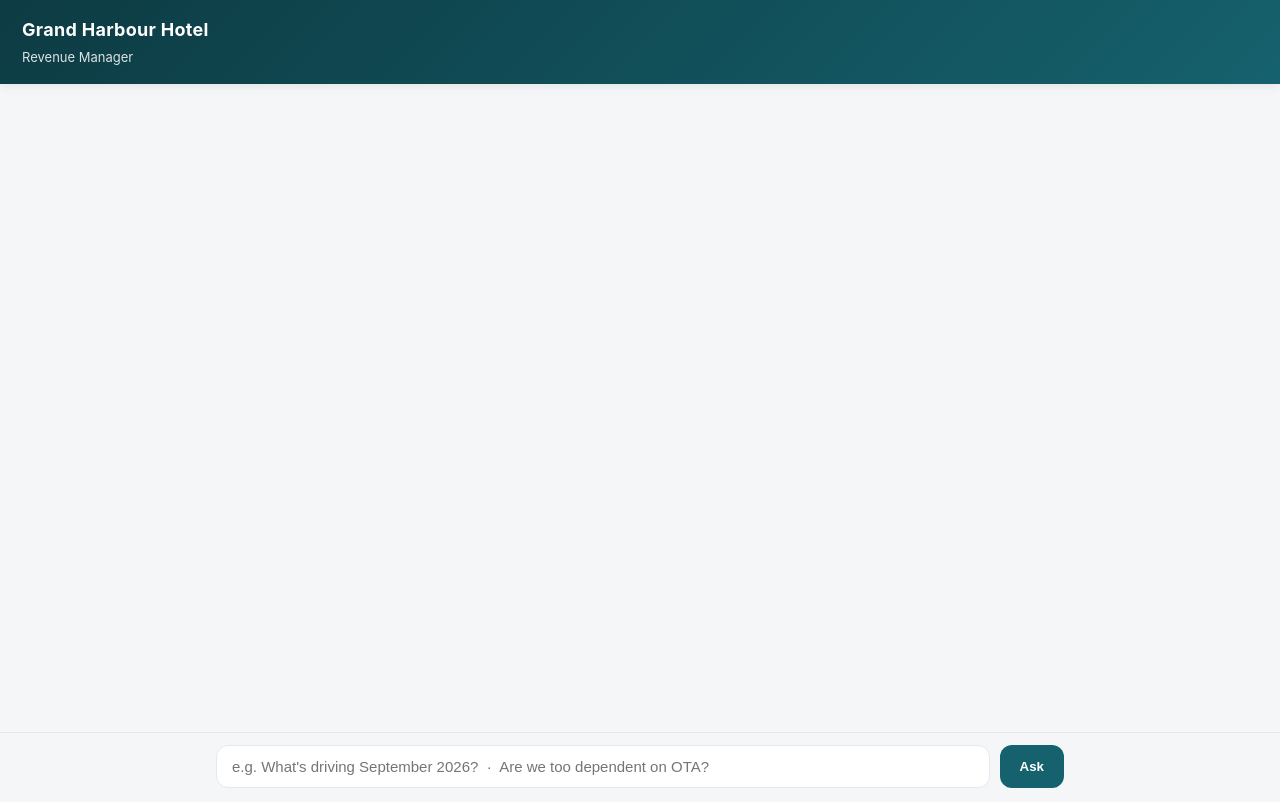
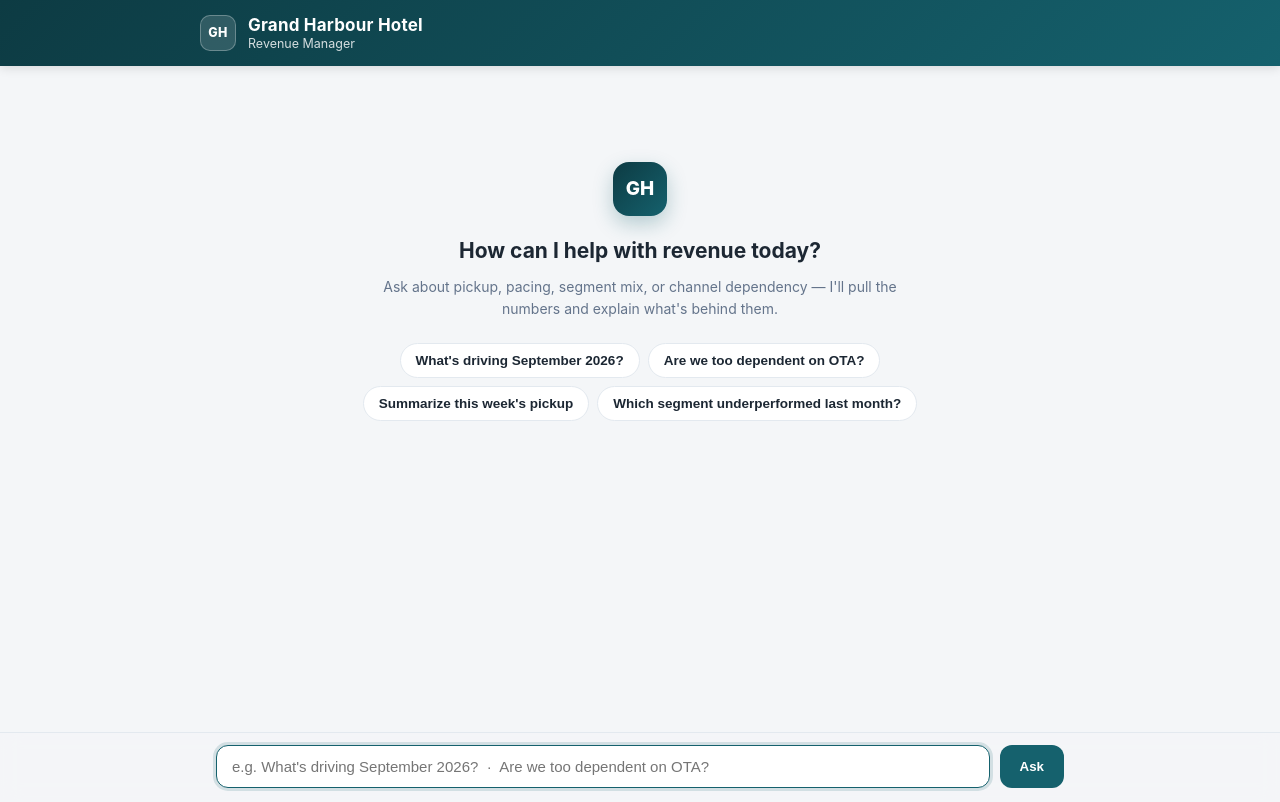
Before and after one commit to Adityakapse/revenue-manager-agent, a plain HTML site: page agent/index.html in a window 1280 px wide. Drawn offline with Linux system fonts and the light colour scheme.

Commit message:
improvment

```diff
--- a/agent/index.html
+++ b/agent/index.html
@@ -1,66 +1,124 @@
 <!doctype html><html lang="en"><head><meta charset="utf-8">
 <meta name="viewport" content="width=device-width, initial-scale=1">
 <title>Grand Harbour Hotel — Revenue Manager</title>
+<link rel="icon" href="data:,">
 <style>
  :root{--bg:#f4f6f8;--card:#fff;--ink:#1c2733;--muted:#64748b;--accent:#15616d;--accent2:#0d3b43;
-       --line:#e3e9ef;--user:#15616d;--gold:#b8893a}
+       --line:#e3e9ef;--user:#15616d;--gold:#b8893a;--activity:#eef3f6}
+ @media (prefers-color-scheme:dark){
+   :root{--bg:#0f171e;--card:#182430;--ink:#e7edf3;--muted:#8ea0b3;--accent:#2f95a6;--accent2:#123138;
+         --line:#26333f;--user:#2f95a6;--gold:#d1a256;--activity:#1b2731}
+ }
  *{box-sizing:border-box}
  body{margin:0;font:15px/1.6 -apple-system,BlinkMacSystemFont,"Segoe UI",Roboto,sans-serif;
       background:var(--bg);color:var(--ink)}
- header{background:linear-gradient(135deg,#0d3b43,#15616d);color:#fff;padding:16px 22px;
-        position:sticky;top:0;z-index:5;box-shadow:0 2px 10px rgba(0,0,0,.08)}
- header .h{font-size:18px;font-weight:700;letter-spacing:.3px}
- header .s{font-size:13px;opacity:.85;margin-top:2px}
- #log{max-width:880px;margin:0 auto;padding:24px 16px 130px}
- .row{display:flex;margin:16px 0}
+ ::-webkit-scrollbar{width:9px;height:9px}
+ ::-webkit-scrollbar-thumb{background:var(--line);border-radius:8px}
+ header{background:linear-gradient(135deg,#0d3b43,#15616d);color:#fff;padding:14px 22px;
+        position:sticky;top:0;z-index:5;box-shadow:0 2px 10px rgba(0,0,0,.12)}
+ .brand{display:flex;align-items:center;gap:12px;max-width:880px;margin:0 auto}
+ .mark{width:36px;height:36px;flex:none;border-radius:10px;background:rgba(255,255,255,.14);
+       border:1px solid rgba(255,255,255,.28);display:flex;align-items:center;justify-content:center;
+       font-weight:800;font-size:12.5px;letter-spacing:.4px}
+ .titles{line-height:1.3}
+ .h{font-size:17px;font-weight:700;letter-spacing:.2px}
+ .s{font-size:12.5px;opacity:.82}
+ #log{max-width:880px;margin:0 auto;padding:24px 16px 132px;min-height:calc(100vh - 64px)}
+
+ .welcome{max-width:600px;margin:9vh auto 0;text-align:center;padding:0 16px;animation:fadein .35s ease}
+ .wmark{width:54px;height:54px;margin:0 auto 18px;border-radius:16px;
+       background:linear-gradient(135deg,var(--accent2),var(--accent));color:#fff;
+       display:flex;align-items:center;justify-content:center;font-weight:800;font-size:19px;
+       box-shadow:0 8px 20px rgba(21,97,109,.28)}
+ .welcome h1{margin:0 0 8px;font-size:21px;color:var(--ink)}
+ .welcome p{margin:0 0 22px;color:var(--muted);font-size:14px}
+ .chips{display:flex;flex-wrap:wrap;gap:8px;justify-content:center}
+ .chip{border:1px solid var(--line);background:var(--card);color:var(--ink);cursor:pointer;
+      padding:9px 15px;border-radius:999px;font-size:13.5px;transition:border-color .15s,color .15s,transform .1s}
+ .chip:hover{border-color:var(--accent);color:var(--accent)}
+ .chip:active{transform:scale(.97)}
+
+ .row{display:flex;margin:16px 0;animation:fadein .25s ease}
  .bubble{padding:12px 16px;border-radius:16px;max-width:82%;box-shadow:0 1px 2px rgba(20,40,60,.06);
          white-space:normal;word-wrap:break-word}
  .user{margin-left:auto;background:var(--user);color:#fff;border-bottom-right-radius:5px}
  .bot{background:var(--card);border:1px solid var(--line);border-bottom-left-radius:5px}
- .turn{margin:16px 0}
- .activity{max-width:82%;margin-bottom:8px;background:#eef3f6;border:1px solid var(--line);
+ .turn{margin:16px 0;animation:fadein .25s ease}
+ .activity{max-width:82%;margin-bottom:8px;background:var(--activity);border:1px solid var(--line);
            border-radius:12px;padding:6px 12px;font-size:12.5px;color:var(--muted)}
  .activity summary{cursor:pointer;font-weight:600;color:var(--accent);list-style:none;user-select:none}
  .activity summary::-webkit-details-marker{display:none}
  .activity summary:before{content:"\25B8 ";color:var(--muted)}
  .activity[open] summary:before{content:"\25BE "}
  .step{padding:3px 2px;font-family:ui-monospace,SFMono-Regular,Menlo,monospace}
- .spinner{color:var(--muted);font-style:italic}
- form{position:fixed;bottom:0;left:0;right:0;background:rgba(244,246,248,.94);
-      border-top:1px solid var(--line);backdrop-filter:blur(8px)}
+
+ .spinner{display:inline-flex;gap:4px;align-items:center;padding:2px 0}
+ .spinner i{width:6px;height:6px;border-radius:50%;background:var(--muted);
+           animation:bounce 1.1s infinite ease-in-out both}
+ .spinner i:nth-child(2){animation-delay:.15s}
+ .spinner i:nth-child(3){animation-delay:.3s}
+ @keyframes bounce{0%,80%,100%{transform:scale(.6);opacity:.4}40%{transform:scale(1);opacity:1}}
+ @keyframes fadein{from{opacity:0;transform:translateY(4px)}to{opacity:1;transform:translateY(0)}}
+
+ form{position:fixed;bottom:0;left:0;right:0;background:rgba(244,246,248,.9);
+      border-top:1px solid var(--line);backdrop-filter:blur(10px)}
+ @media (prefers-color-scheme:dark){form{background:rgba(15,23,30,.88)}}
  .bar{max-width:880px;margin:auto;display:flex;gap:10px;padding:12px 16px}
- input{flex:1;padding:12px 15px;border:1px solid var(--line);border-radius:12px;background:#fff;
-        font-size:15px;outline:none}
- input:focus{border-color:var(--accent)}
+ input{flex:1;padding:12px 15px;border:1px solid var(--line);border-radius:12px;background:var(--card);
+        color:var(--ink);font-size:15px;outline:none;transition:box-shadow .15s,border-color .15s}
+ input:focus{border-color:var(--accent);box-shadow:0 0 0 3px rgba(21,97,109,.15)}
  button{padding:12px 20px;border:0;border-radius:12px;background:var(--accent);color:#fff;
-         font-weight:600;cursor:pointer}
+         font-weight:600;cursor:pointer;transition:background .15s,transform .1s}
  button:hover{background:var(--accent2)}
- .approve{margin-top:10px;background:var(--gold);padding:9px 16px}
+ button:active{transform:scale(.97)}
+ .approve{margin-top:10px;background:var(--gold)}
+ .approve:hover{filter:brightness(.92)}
 </style></head><body>
 <header>
-  <div class="h">Grand Harbour Hotel</div>
-  <div class="s">Revenue Manager</div>
+  <div class="brand">
+    <div class="mark">GH</div>
+    <div class="titles">
+      <div class="h">Grand Harbour Hotel</div>
+      <div class="s">Revenue Manager</div>
+    </div>
+  </div>
 </header>
-<div id="log"></div>
+<div id="log">
+  <div id="welcome" class="welcome">
+    <div class="wmark">GH</div>
+    <h1>How can I help with revenue today?</h1>
+    <p>Ask about pickup, pacing, segment mix, or channel dependency — I'll pull the numbers and explain what's behind them.</p>
+    <div class="chips">
+      <button type="button" class="chip">What's driving September 2026?</button>
+      <button type="button" class="chip">Are we too dependent on OTA?</button>
+      <button type="button" class="chip">Summarize this week's pickup</button>
+      <button type="button" class="chip">Which segment underperformed last month?</button>
+    </div>
+  </div>
+</div>
 <form id="f"><div class="bar">
-  <input id="q" autocomplete="off"
+  <input id="q" autocomplete="off" autofocus
    placeholder="e.g. What's driving September 2026?  ·  Are we too dependent on OTA?">
   <button>Ask</button>
 </div></form>
 <script>
 const log=document.getElementById('log'),f=document.getElementById('f'),q=document.getElementById('q');
+let welcome=document.getElementById('welcome');
 const tid='web-'+Math.random().toString(36).slice(2);
 function esc(s){return (s||'').replace(/&/g,'&amp;').replace(/</g,'&lt;').replace(/>/g,'&gt;');}
 function md(t){return esc(t).replace(/\*\*([^*]+)\*\*/g,'<b>$1</b>').replace(/\n/g,'<br>');}
 function scroll(){window.scrollTo(0,document.body.scrollHeight);}
 function bubble(cls,html){const d=document.createElement('div');d.className='bubble '+cls;d.innerHTML=html;return d;}
-function userRow(m){const r=document.createElement('div');r.className='row';r.appendChild(bubble('user',esc(m)));log.appendChild(r);}
+function userRow(m){
+  if(welcome){welcome.remove();welcome=null;}
+  const r=document.createElement('div');r.className='row';r.appendChild(bubble('user',esc(m)));log.appendChild(r);
+}
 
 function newTurn(){
   const turn=document.createElement('div');turn.className='turn';
   const act=document.createElement('details');act.className='activity';act.open=true;
   act.innerHTML='<summary>Agent activity</summary>';
-  const ans=bubble('bot','<span class="spinner">thinking…</span>');
+  const ans=bubble('bot','<span class="spinner"><i></i><i></i><i></i></span>');
   turn.appendChild(act);turn.appendChild(ans);log.appendChild(turn);
   return {act,ans,count:0};
 }
@@ -84,12 +142,14 @@ async function send(url,message,turn){
       else if(e.type==='approval'){
         t.ans.innerHTML='⏸ <b>Approval needed</b> to run '+esc(e.tool)+'. '+esc(e.note||'');
         const b=document.createElement('button');b.className='approve';b.textContent='Approve & run';
-        b.onclick=function(){b.remove();t.ans.innerHTML='<span class="spinner">running…</span>';send('/resume','approve',t);};
+        b.onclick=function(){b.remove();t.ans.innerHTML='<span class="spinner"><i></i><i></i><i></i></span>';send('/resume','approve',t);};
         t.ans.appendChild(document.createElement('br'));t.ans.appendChild(b);scroll();
       }
       else if(e.type==='error'){t.ans.innerHTML='⚠ '+esc(e.message);}
       else if(e.type==='done'){if(t.count===0){t.act.remove();}else{t.act.open=false;}}
     }}
 }
-f.onsubmit=function(ev){ev.preventDefault();const m=q.value.trim();if(!m)return;userRow(m);q.value='';scroll();send('/chat',m);};
+function ask(m){if(!m)return;userRow(m);q.value='';scroll();send('/chat',m);}
+f.onsubmit=function(ev){ev.preventDefault();ask(q.value.trim());};
+document.querySelectorAll('.chip').forEach(function(c){c.addEventListener('click',function(){ask(c.textContent);});});
 </script></body></html>
```
Also changed, not shown: 3 other files.
